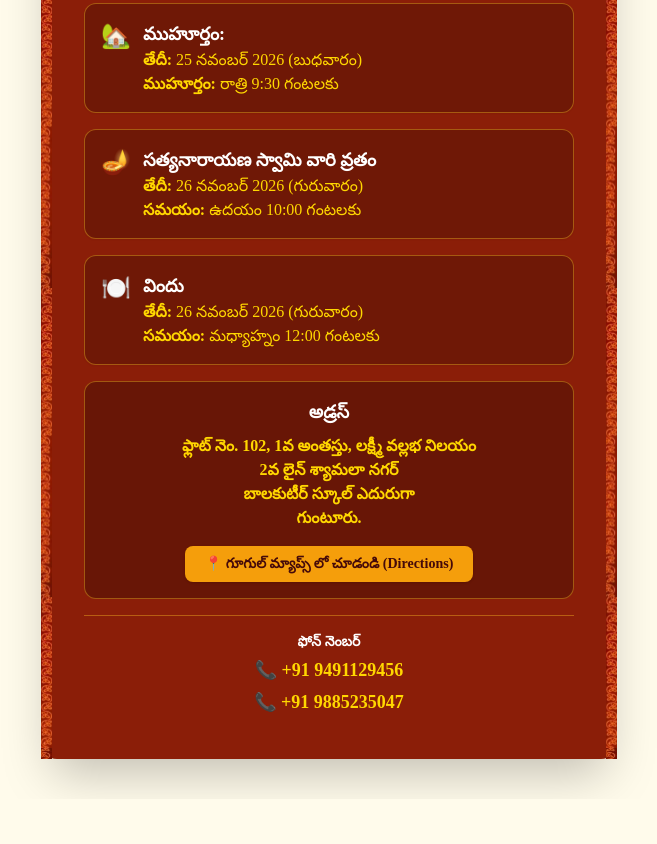
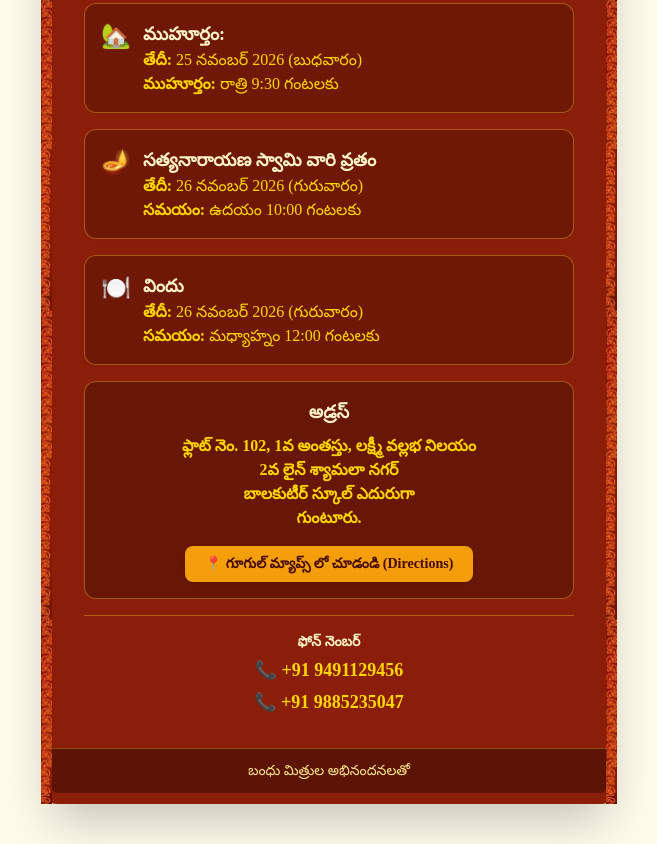
Before and after one commit to SURYATSCR/HouseWarming, a plain HTML site: page index.html in a window 1280 px wide. Shown: the part 1150-1994 px from the top of the page, without its empty margins (311-968 px from the left). Before the commit the page ends 1949 px from the top, so only its background shows below. Drawn offline with nearby package versions, Linux system fonts and the light colour scheme; a web font is replaced by a local one.

Commit message:
Fix HTML encoding issues in index.html

```diff
--- a/index.html
+++ b/index.html
@@ -17,7 +17,7 @@
         }
         /* Custom 1cm repeating border using your uploaded design */
         .custom-border-frame {
-            border:0.3cm solid transparent;
+            border: 0.3cm solid transparent;
             border-image: url('border.jpg') 30 repeat;
         }
         /* Rich Metallic Gold Typography */
@@ -60,7 +60,7 @@
 
             <!-- Invitees / Hosts Names -->
             <div class="border-t border-b border-amber-400/40 py-4 my-4 space-y-2">
-                <p class="text-sm text-white font-semibold">ఆహ్వానితులు:</p>
+                <p class="text-sm text-amber-100 font-semibold">ఆహ్వానితులు:</p>
                 <p class="text-xl sm:text-2xl font-bold gold-text">తాతిరెడ్డి వెంకట రమణ శ్రీనివాస రెడ్డి</p>
                 <p class="text-xl sm:text-2xl font-bold gold-text">తాతిరెడ్డి పద్మావతి</p>
             </div>
@@ -72,7 +72,7 @@
                     <div class="flex items-start space-x-3">
                         <span class="text-2xl">🏡</span>
                         <div>
-                            <h3 class="font-bold text-lg text-white">ముహూర్తం:</h3>
+                            <h3 class="font-bold text-lg text-amber-100">ముహూర్తం:</h3>
                             <p class="text-[#FFD700] text-sm sm:text-base font-medium"><strong>తేదీ:</strong> 25 నవంబర్ 2026 (బుధవారం)</p>
                             <p class="text-[#FFD700] text-sm sm:text-base font-medium"><strong>ముహూర్తం:</strong> రాత్రి 9:30 గంటలకు</p>
                         </div>
@@ -84,7 +84,7 @@
                     <div class="flex items-start space-x-3">
                         <span class="text-2xl">🪔</span>
                         <div>
-                            <h3 class="font-bold text-lg text-white">సత్యనారాయణ స్వామి వారి వ్రతం</h3>
+                            <h3 class="font-bold text-lg text-amber-100">సత్యనారాయణ స్వామి వారి వ్రతం</h3>
                             <p class="text-[#FFD700] text-sm sm:text-base font-medium"><strong>తేదీ:</strong> 26 నవంబర్ 2026 (గురువారం)</p>
                             <p class="text-[#FFD700] text-sm sm:text-base font-medium"><strong>సమయం:</strong> ఉదయం 10:00 గంటలకు</p>
                         </div>
@@ -96,7 +96,7 @@
                     <div class="flex items-start space-x-3">
                         <span class="text-2xl">🍽️</span>
                         <div>
-                            <h3 class="font-bold text-lg text-white">విందు</h3>
+                            <h3 class="font-bold text-lg text-amber-100">విందు</h3>
                             <p class="text-[#FFD700] text-sm sm:text-base font-medium"><strong>తేదీ:</strong> 26 నవంబర్ 2026 (గురువారం)</p>
                             <p class="text-[#FFD700] text-sm sm:text-base font-medium"><strong>సమయం:</strong> మధ్యాహ్నం 12:00 గంటలకు</p>
                         </div>
@@ -106,7 +106,7 @@
 
             <!-- Address Section -->
             <div class="bg-black/25 p-4 rounded-xl text-center space-y-2 border border-amber-400/40">
-                <h3 class="font-bold text-lg text-white">అడ్రస్</h3>
+                <h3 class="font-bold text-lg text-amber-100">అడ్రస్</h3>
                 <p class="text-[#FFD700] text-sm sm:text-base font-semibold leading-relaxed">
                     ఫ్లాట్ నెం. 102, 1వ అంతస్తు, లక్ష్మీ వల్లభ నిలయం <br> 2వ లైన్ శ్యామలా నగర్ <br> బాలకుటీర్ స్కూల్ ఎదురుగా <br> గుంటూరు.
                 </p>
@@ -122,7 +122,7 @@
 
             <!-- Contact Section -->
             <div class="pt-4 border-t border-amber-400/40">
-                <p class="text-sm text-white font-semibold">ఫోన్ నెంబర్</p>
+                <p class="text-sm text-amber-100 font-semibold">ఫోన్ నెంబర్</p>
                 <a href="tel:+919491129456" class="text-[#FFD700] font-bold text-lg hover:underline block mt-1">
                     📞 +91 9491129456
                 </a>
@@ -132,3 +132,12 @@
             </div>
 
         </div>
+
+        <!-- Footer -->
+        <div class="bg-black/35 text-amber-200 text-center py-3 text-sm border-t border-amber-400/30">
+            బంధు మిత్రుల అభినందనలతో
+        </div>
+    </div>
+
+</body>
+</html>
```
